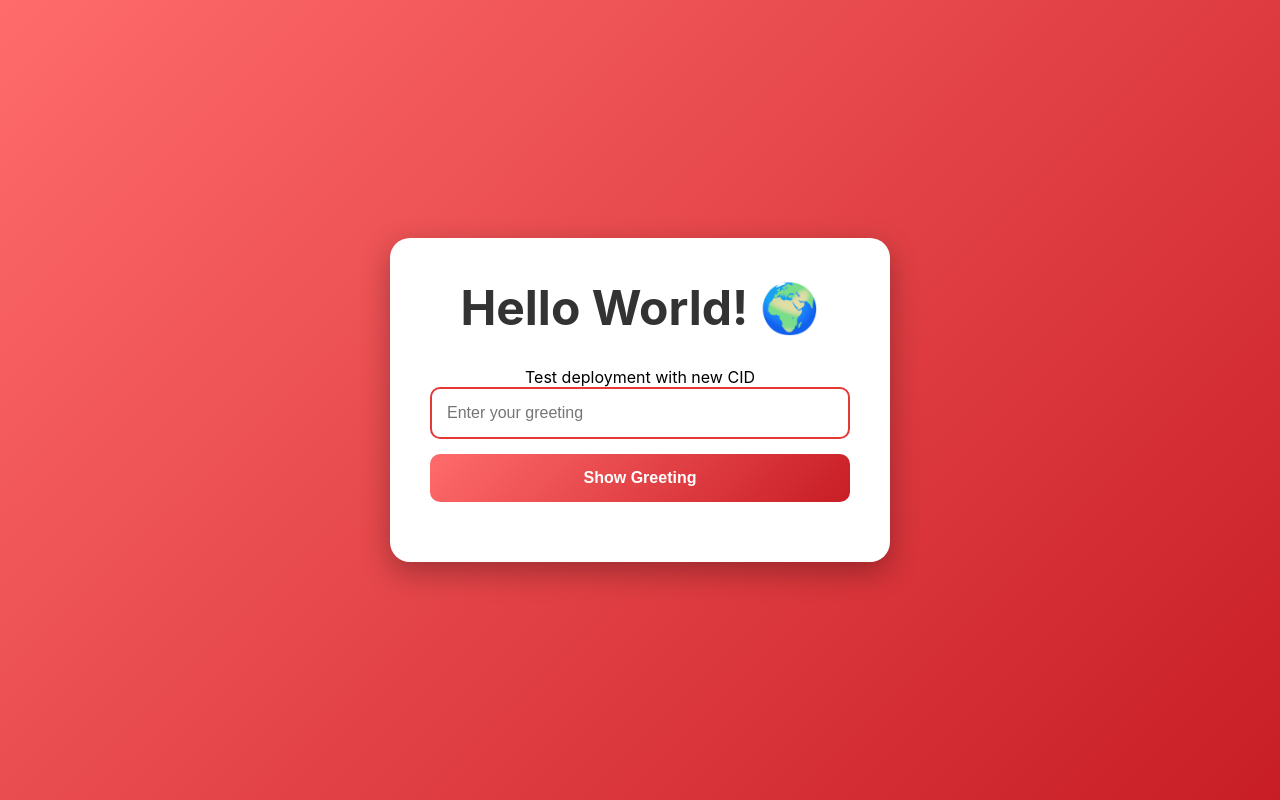
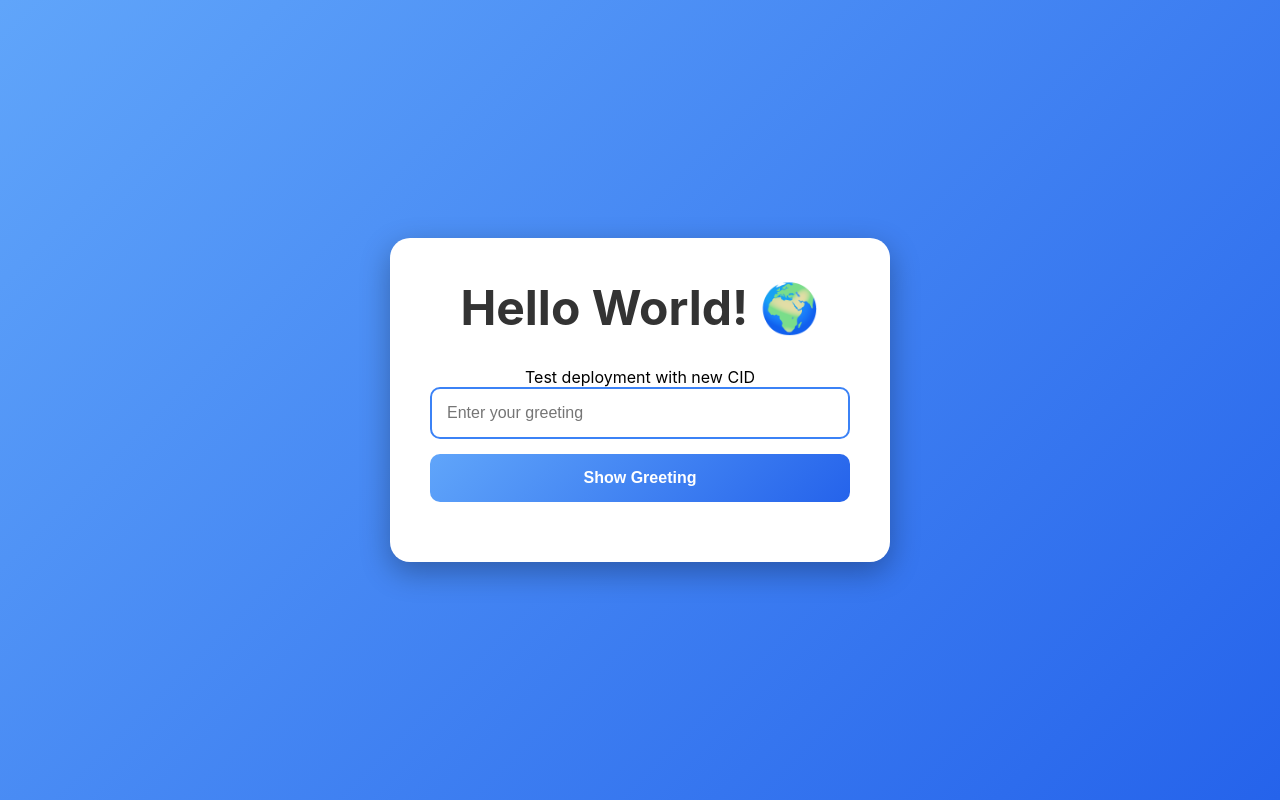
Before and after one commit to predictionTest/68243ba4, a React (Create React App) app: page / in a window 1280 px wide. Built offline with nearby package versions, Linux system fonts and the light colour scheme.

Commit message:
AI-generated modifications (resp_011afa1983af3eb600693199193b908190a4037303f0a78122)

```diff
--- a/src/App.css
+++ b/src/App.css
@@ -1,10 +1,11 @@
+/* === src/App.css === */
 /* === src/App.css === */
 .App {
     min-height: 100vh;
     display: flex;
     justify-content: center;
     align-items: center;
-    background: linear-gradient(135deg, #ff6b6b 0%, #c81d25 100%);
+    background: linear-gradient(135deg, #60a5fa 0%, #2563eb 100%);
 }
 
 .container {
@@ -34,14 +35,14 @@ h1 {
 .greeting-input {
     padding: 15px;
     font-size: 16px;
-    border: 2px solid #e53935;
+    border: 2px solid #3b82f6;
     border-radius: 10px;
     outline: none;
     transition: border-color 0.3s;
 }
 
 .greeting-input:focus {
-    border-color: #b71c1c;
+    border-color: #1d4ed8;
 }
 
 .submit-button {
@@ -49,7 +50,7 @@ h1 {
     font-size: 16px;
     font-weight: 600;
     color: white;
-    background: linear-gradient(135deg, #ff6b6b 0%, #c81d25 100%);
+    background: linear-gradient(135deg, #60a5fa 0%, #2563eb 100%);
     border: none;
     border-radius: 10px;
     cursor: pointer;
@@ -58,7 +59,7 @@ h1 {
 
 .submit-button:hover {
     transform: translateY(-2px);
-    box-shadow: 0 5px 15px rgba(200, 29, 37, 0.4);
+    box-shadow: 0 5px 15px rgba(37, 99, 235, 0.4);
 }
 
 .submit-button:active {
@@ -73,7 +74,7 @@ h1 {
 .custom-greeting {
     margin-top: 30px;
     padding: 20px;
-    background: linear-gradient(135deg, #ff6b6b 0%, #c81d25 100%);
+    background: linear-gradient(135deg, #60a5fa 0%, #2563eb 100%);
     border-radius: 10px;
     animation: fadeIn 0.5s;
 }
--- a/src/index.css
+++ b/src/index.css
@@ -1,3 +1,4 @@
+/* === src/index.css === */
 /* === src/index.css === */
 * {
     margin: 0;
```
